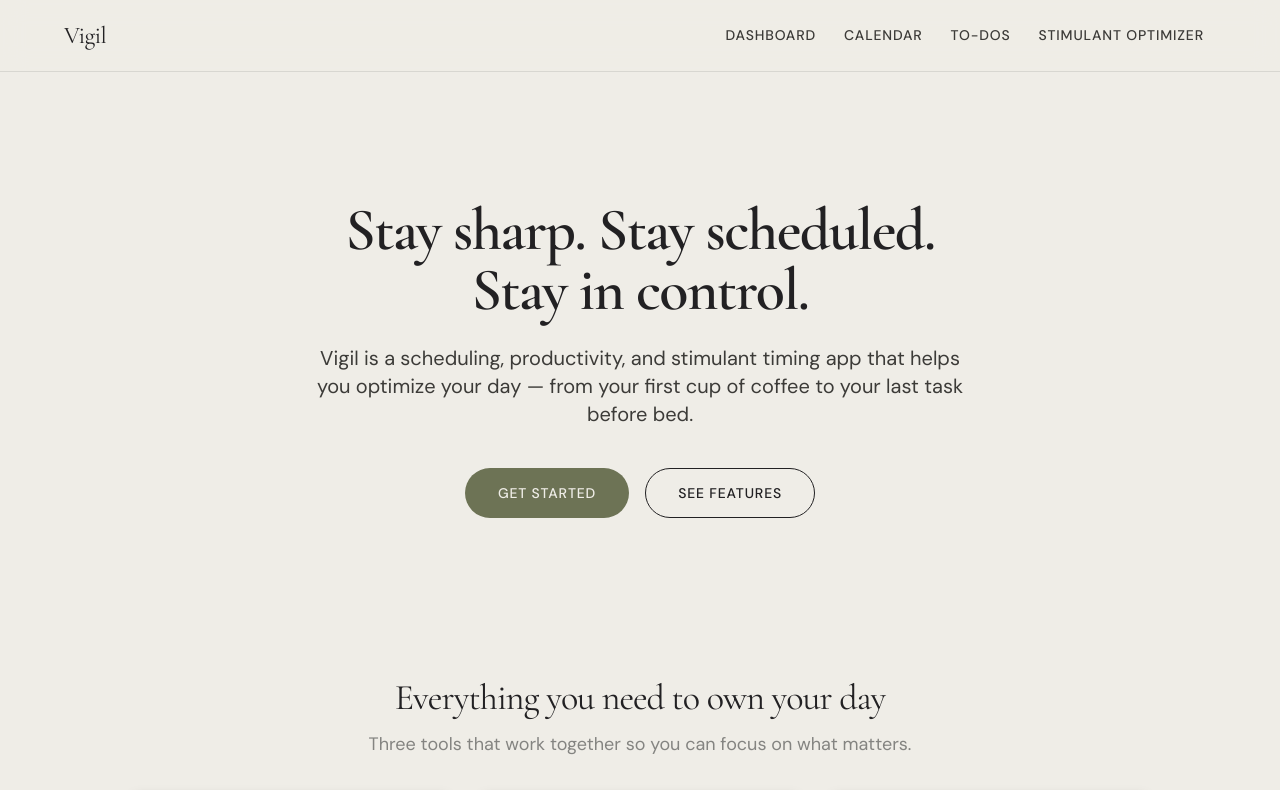
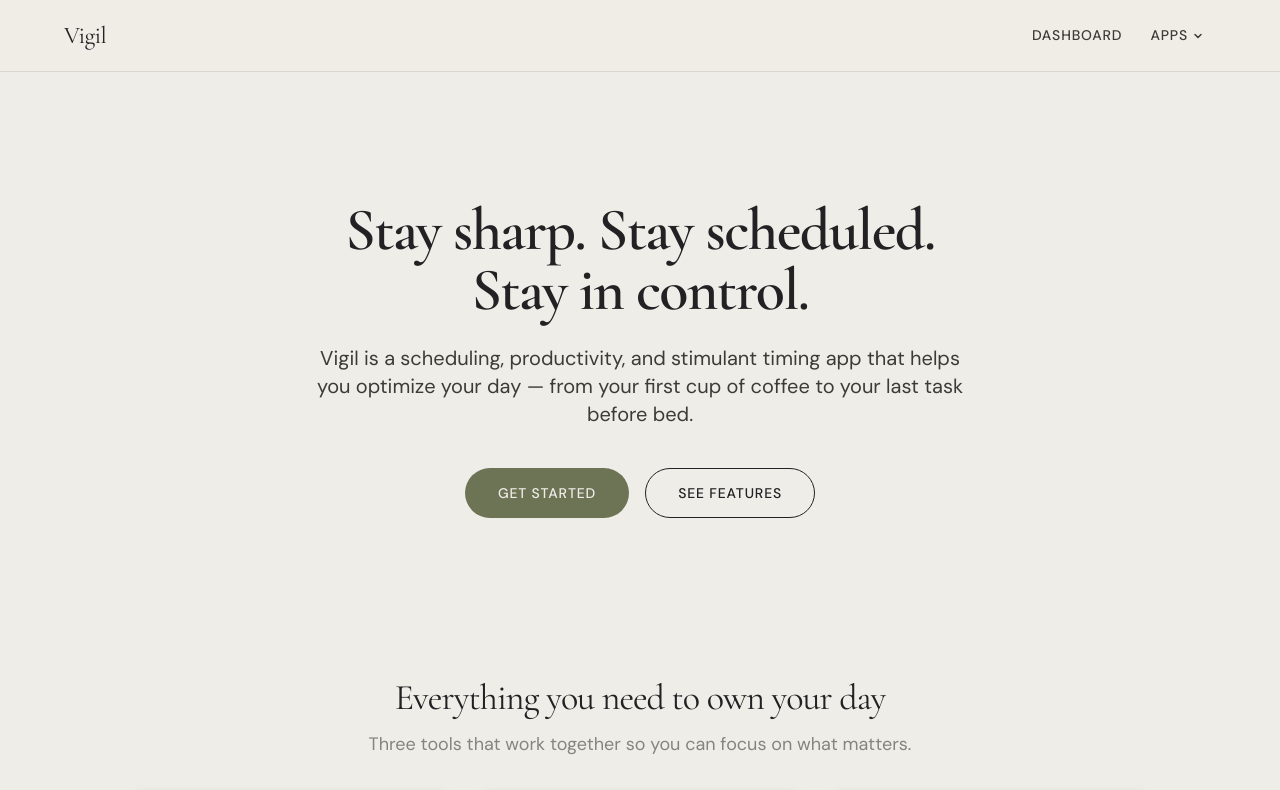
Before and after one commit to lsbradlatx/vigil, a Next.js app: page / in a window 1280 px wide. Shown: the top 790 px of the page. Built offline with nearby package versions, Linux system fonts and the light colour scheme.

Commit message:
Updated "Stimulant Optimizer" to "Stimulants" across the application for consistency. Refactored navigation component to enhance dropdown functionality and improve user experience with prefetching routes.

```diff
--- a/app/dashboard/page.tsx
+++ b/app/dashboard/page.tsx
@@ -320,7 +320,7 @@ export default function DashboardPage() {
           To-dos
         </Link>
         <Link href="/stimulant" className="btn-deco-primary">
-          Stimulant Optimizer
+          Stimulants
         </Link>
       </section>
     </div>
--- a/app/page.tsx
+++ b/app/page.tsx
@@ -16,7 +16,7 @@ const features = [
     href: "/todos",
   },
   {
-    title: "Stimulant Optimizer",
+    title: "Stimulants",
     tagline: "Timing is everything",
     description:
       "Log caffeine, Adderall, and nicotine. Get science-backed cutoff times, dose-for-peak suggestions before events, and daily limits — in health or productivity mode.",
--- a/components/Nav.tsx
+++ b/components/Nav.tsx
@@ -2,43 +2,116 @@
 
 import Link from "next/link";
 import { usePathname } from "next/navigation";
+import { useState, useRef, useEffect } from "react";
 import { prefetchRouteData } from "@/lib/route-prefetch";
 
-const links = [
-  { href: "/dashboard", label: "Dashboard" },
+const appLinks = [
+  { href: "/stimulant", label: "Stimulants" },
   { href: "/calendar", label: "Calendar" },
   { href: "/todos", label: "To-dos" },
-  { href: "/stimulant", label: "Stimulant Optimizer" },
 ];
 
 export function Nav() {
   const pathname = usePathname();
+  const [open, setOpen] = useState(false);
+  const dropdownRef = useRef<HTMLDivElement>(null);
+  const timeoutRef = useRef<ReturnType<typeof setTimeout> | null>(null);
 
-  const handlePrefetch = (href: string) => {
-    prefetchRouteData(href);
+  const isAppActive = appLinks.some(
+    (l) => pathname === l.href || pathname.startsWith(l.href)
+  );
+
+  const handleMouseEnter = () => {
+    if (timeoutRef.current) clearTimeout(timeoutRef.current);
+    setOpen(true);
+    appLinks.forEach((l) => prefetchRouteData(l.href));
   };
+
+  const handleMouseLeave = () => {
+    timeoutRef.current = setTimeout(() => setOpen(false), 150);
+  };
+
+  useEffect(() => {
+    return () => {
+      if (timeoutRef.current) clearTimeout(timeoutRef.current);
+    };
+  }, []);
+
+  useEffect(() => {
+    if (!open) return;
+    const handleClickOutside = (e: MouseEvent) => {
+      if (dropdownRef.current && !dropdownRef.current.contains(e.target as Node)) {
+        setOpen(false);
+      }
+    };
+    document.addEventListener("mousedown", handleClickOutside);
+    return () => document.removeEventListener("mousedown", handleClickOutside);
+  }, [open]);
 
   return (
     <nav className="flex flex-wrap items-center gap-1">
-      {links.map(({ href, label }) => {
-        const isActive = pathname === href || (href !== "/" && pathname.startsWith(href));
+      <Link
+        href="/dashboard"
+        className={`nav__link px-3 py-2 rounded-full ${
+          pathname === "/dashboard" ? "!text-sage font-semibold bg-sage-light/40" : ""
+        }`}
+        onMouseEnter={() => prefetchRouteData("/dashboard")}
+        onFocus={() => prefetchRouteData("/dashboard")}
+        onTouchStart={() => prefetchRouteData("/dashboard")}
+      >
+        Dashboard
+      </Link>
+
+      <div
+        ref={dropdownRef}
+        className="relative"
+        onMouseEnter={handleMouseEnter}
+        onMouseLeave={handleMouseLeave}
+      >
+        <button
+          type="button"
+          className={`nav__link px-3 py-2 rounded-full flex items-center gap-1 ${
+            isAppActive ? "!text-sage font-semibold bg-sage-light/40" : ""
+          }`}
+          onClick={() => setOpen((v) => !v)}
+          aria-expanded={open}
+          aria-haspopup="true"
+        >
+          Apps
+          <svg
+            width="12"
+            height="12"
+            viewBox="0 0 12 12"
+            fill="none"
+            className={`transition-transform duration-150 ${open ? "rotate-180" : ""}`}
+          >
+            <path d="M3 4.5L6 7.5L9 4.5" stroke="currentColor" strokeWidth="1.5" strokeLinecap="round" strokeLinejoin="round" />
+          </svg>
+        </button>
+
+        {open && (
+          <div className="absolute top-full left-0 mt-1 min-w-[180px] bg-[var(--color-surface)] border border-[var(--color-border)] rounded-lg shadow-lg z-50 py-1">
+            {appLinks.map(({ href, label }) => {
+              const isActive = pathname === href || pathname.startsWith(href);
               return (
                 <Link
                   key={href}
                   href={href}
-            className={`nav__link px-3 py-2 rounded-full ${
+                  className={`block px-4 py-2 text-sm transition-colors ${
                     isActive
-                ? "!text-sage font-semibold bg-sage-light/40"
-                : ""
+                      ? "text-sage font-semibold bg-sage-light/30"
+                      : "text-charcoal hover:bg-[var(--color-bg-alt)] hover:text-sage"
                   }`}
-            onMouseEnter={() => handlePrefetch(href)}
-            onFocus={() => handlePrefetch(href)}
-            onTouchStart={() => handlePrefetch(href)}
+                  onClick={() => setOpen(false)}
+                  onMouseEnter={() => prefetchRouteData(href)}
                 >
                   {label}
                 </Link>
               );
             })}
+          </div>
+        )}
+      </div>
     </nav>
   );
 }
```
Lines whose indentation alone changed are shown as unchanged.
